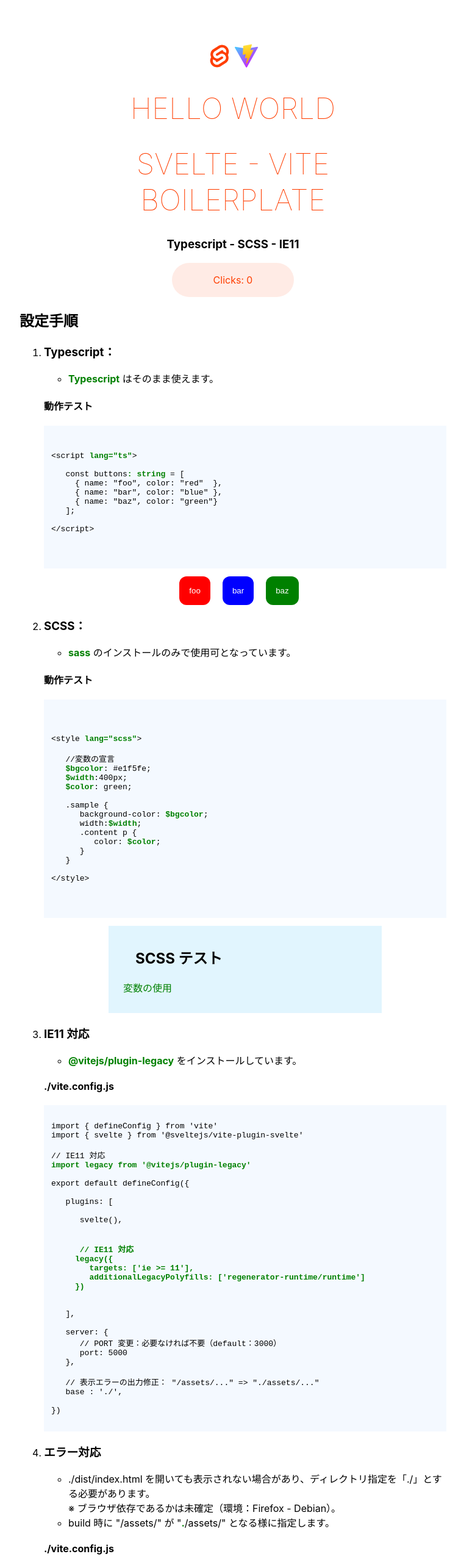
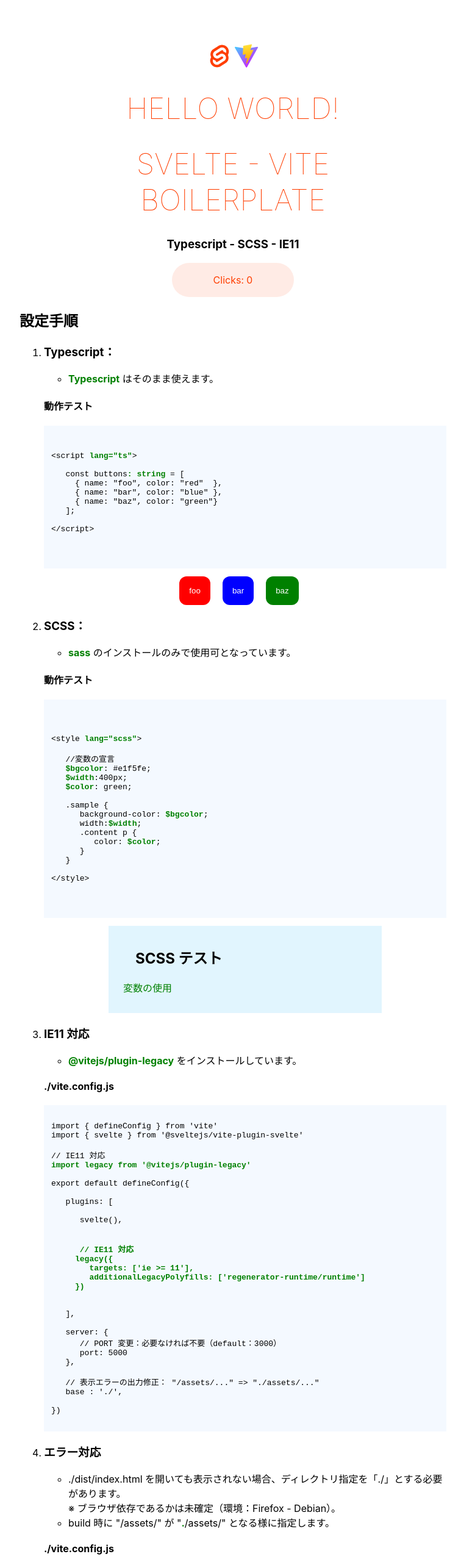
Before and after one commit to ru-museum/svelte-ie11-boilerplate-vite, a Svelte app: page / in a window 1280 px wide. Shown: the top 2566 px of the page at 61% size, without its empty margins (258-1014 px from the left). Built offline with nearby package versions, Linux system fonts and the light colour scheme.

Commit message:
Update App.svelte

```diff
--- a/src/App.svelte
+++ b/src/App.svelte
@@ -18,7 +18,7 @@
   <img src={logo} alt="Svelte Logo" />
   <img src={vite} alt="Vite Logo" />
 
-  <h1>Hello {name}</h1>
+  <h1>Hello {name}!</h1>
   <h1>Svelte - Vite<br> Boilerplate</h1>
   <h3>Typescript - SCSS - IE11</h3>
 
@@ -156,7 +156,7 @@
 <li>
    <h3>エラー対応</h3>
    <ul>
-      <li>./dist/index.html を開いても表示されない場合があり、ディレクトリ指定を「./」とする必要があります。<br>
+      <li>./dist/index.html を開いても表示されない場合、ディレクトリ指定を「./」とする必要があります。<br>
       ※ ブラウザ依存であるかは未確定（環境：Firefox - Debian）。
       </li>
       <li>
```
